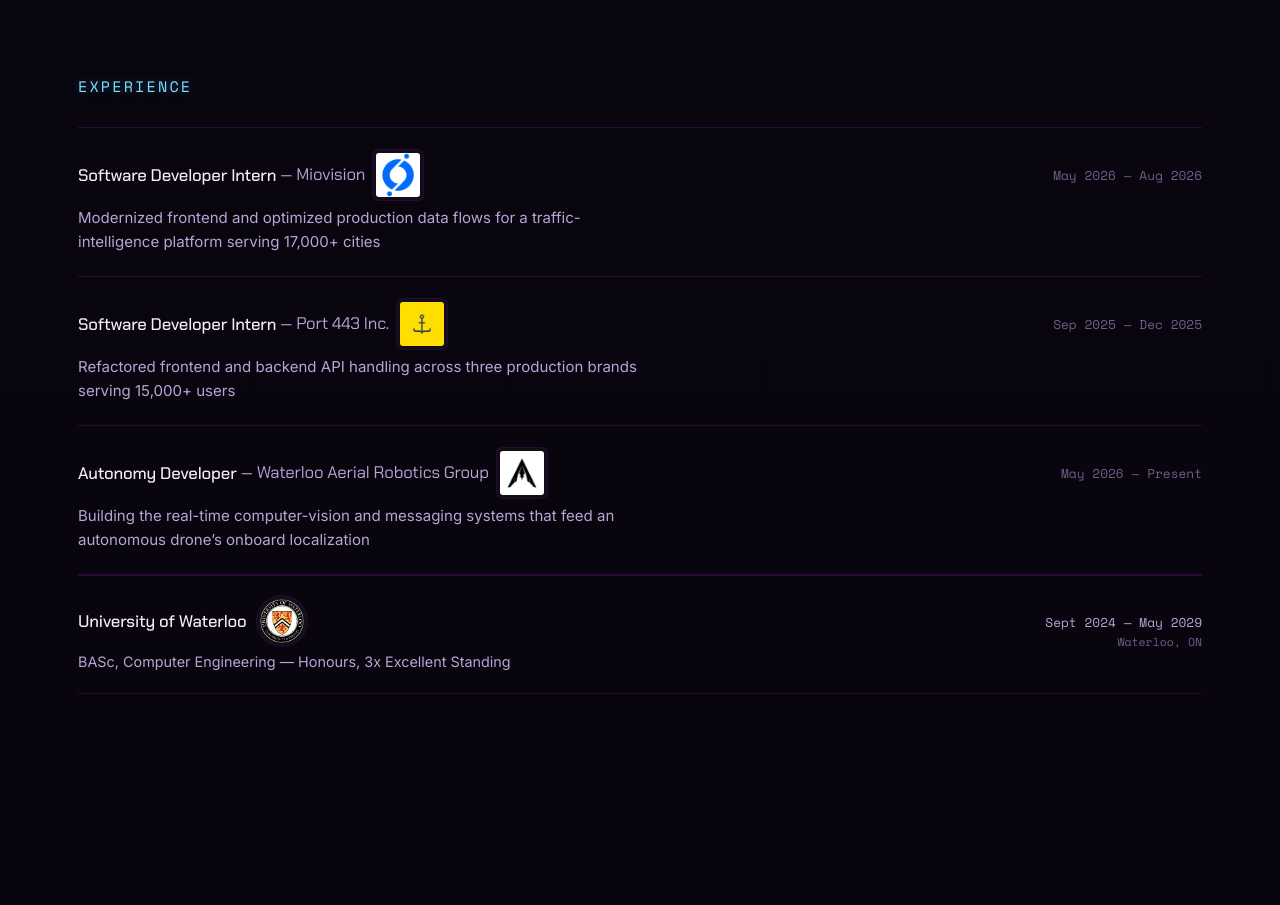
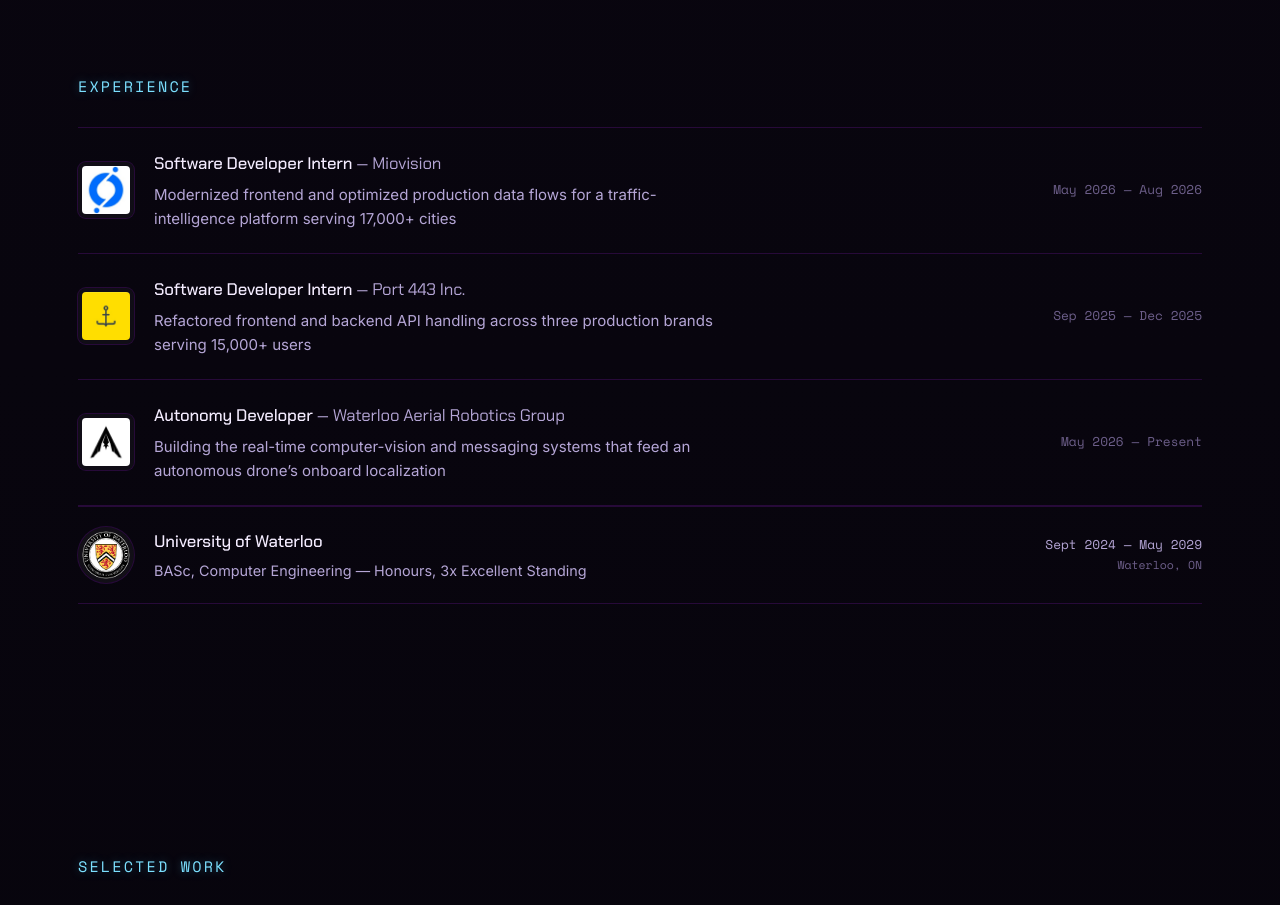
Before and after one commit to MelbearX123/personal_website, a React (Vite) app: page / in a window 1280 px wide. Shown: the part 1380-2285 px from the top of the page. Built offline with nearby package versions, Linux system fonts and the light colour scheme; a web font is replaced by a local one.

Commit message:
logo location changes

```diff
--- a/src/sections/Sections.tsx
+++ b/src/sections/Sections.tsx
@@ -275,6 +275,7 @@
       role: 'Software Developer Intern',
       org: 'Miovision',
       logo: miovisionLogo,
+      url: 'https://miovision.com/',
       yr: 'May 2026 — Aug 2026',
       desc: 'Modernized frontend and optimized production data flows for a traffic-intelligence platform serving 17,000+ cities',
     },
@@ -282,6 +283,7 @@
       role: 'Software Developer Intern',
       org: 'Port 443 Inc.',
       logo: port443Logo,
+      url: 'https://www.port443.io/',
       yr: 'Sep 2025 — Dec 2025',
       desc: 'Refactored frontend and backend API handling across three production brands serving 15,000+ users',
     },
@@ -289,6 +291,7 @@
       role: 'Autonomy Developer',
       org: 'Waterloo Aerial Robotics Group',
       logo: wargLogo,
+      url: 'https://www.uwarg.com/',
       yr: 'May 2026 — Present',
       desc: 'Building the real-time computer-vision and messaging systems that feed an autonomous drone’s onboard localization',
     },
@@ -300,28 +303,26 @@
 
         <ol className="tracklist">
           {tracks.map((t) => (
-            <li className="track" key={t.org}>
+            <li key={t.org}>
+              <a className="track" href={t.url} target="_blank" rel="noreferrer">
+                <img className="track__logo" src={t.logo} alt="" aria-hidden="true" />
                 <div className="track__main">
                   <h3 className="track__title">
                     {t.role}{' '}
-                  <span className="track__org">
-                    — {t.org}
-                    <img className="track__logo" src={t.logo} alt="" aria-hidden="true" />
-                  </span>
+                    <span className="track__org">— {t.org}</span>
                   </h3>
                   <p className="track__desc">{t.desc}</p>
                 </div>
                 <span className="track__yr">{t.yr}</span>
+              </a>
             </li>
           ))}
         </ol>
 
         <div className="edu">
+          <img className="edu__logo" src={waterlooLogo} alt="" aria-hidden="true" />
           <div className="edu__main">
-            <h3 className="edu__school">
-              University of Waterloo
-              <img className="edu__logo" src={waterlooLogo} alt="" aria-hidden="true" />
-            </h3>
+            <h3 className="edu__school">University of Waterloo</h3>
             <p className="edu__deg">BASc, Computer Engineering — Honours, 3x Excellent Standing</p>
           </div>
           <div className="edu__meta">
--- a/src/sections/sections.css
+++ b/src/sections/sections.css
@@ -259,32 +259,28 @@
 }
 
 .edu {
-  display: flex;
-  justify-content: space-between;
-  align-items: baseline;
-  gap: 24px;
+  display: grid;
+  grid-template-columns: 56px 1fr auto;
+  align-items: center;
+  gap: 20px;
   padding: 20px 0;
   border-top: 1px solid var(--hairline);
   border-bottom: 1px solid var(--hairline);
   margin-bottom: 40px;
-  flex-wrap: wrap;
 }
 .edu__school {
-  display: inline-flex;
-  align-items: center;
-  gap: 10px;
   font-family: var(--font-title);
   font-size: 1.05rem;
   font-weight: 500;
   color: var(--text);
 }
 .edu__logo {
-  width: 50px;
-  height: 50px;
+  width: 56px;
+  height: 56px;
   border-radius: 50%;
   object-fit: contain;
   background: rgba(255, 255, 255, 0.04);
-  padding: 3px;
+  padding: 4px;
   box-shadow: 0 0 0 1px rgba(176, 38, 255, 0.18);
 }
 .edu__deg { color: var(--text-dim); margin-top: 4px; font-size: 0.9rem; }
@@ -298,11 +294,12 @@
 }
 .track {
   display: grid;
-  grid-template-columns: 1fr 190px;
-  gap: 24px;
-  align-items: baseline;
+  grid-template-columns: 56px 1fr 190px;
+  gap: 20px;
+  align-items: center;
   padding: 22px 0;
   border-bottom: 1px solid var(--hairline);
+  cursor: pointer;
   transition: background 0.2s ease, padding 0.2s ease;
 }
 .track:hover {
@@ -316,19 +313,17 @@
   color: var(--text);
 }
 .track__org {
-  display: inline-flex;
-  align-items: center;
-  gap: 8px;
   color: var(--text-dim);
   font-weight: 400;
+  transition: color 0.2s ease, text-shadow 0.2s ease;
 }
 .track__logo {
-  width: 50px;
-  height: 50px;
-  border-radius: 6px;
+  width: 56px;
+  height: 56px;
+  border-radius: 8px;
   object-fit: contain;
   background: rgba(255, 255, 255, 0.03);
-  padding: 3px;
+  padding: 4px;
   box-shadow: 0 0 0 1px rgba(176, 38, 255, 0.18);
 }
 .track__desc {
@@ -467,8 +462,9 @@
   .hero__right { order: -1; }
   .hero__disc { width: 240px !important; height: 240px !important; }
   .releases { grid-template-columns: 1fr; }
-  .track { grid-template-columns: 1fr; }
-  .track__yr { text-align: left; margin-top: 4px; }
+  .track { grid-template-columns: 48px 1fr; }
+  .track__logo { width: 48px; height: 48px; }
+  .track__yr { grid-column: 2; text-align: left; margin-top: 4px; }
 }
 
 @media (max-width: 780px) {
@@ -485,6 +481,7 @@
 
 @media (max-width: 520px) {
   .section { padding: 80px 0 70px; }
-  .edu { flex-direction: column; align-items: flex-start; }
-  .edu__meta { align-items: flex-start; text-align: left; }
+  .edu { grid-template-columns: 48px 1fr; }
+  .edu__logo { width: 48px; height: 48px; }
+  .edu__meta { grid-column: 2; align-items: flex-start; text-align: left; margin-top: 4px; }
 }
```
Lines whose indentation alone changed are shown as unchanged.
